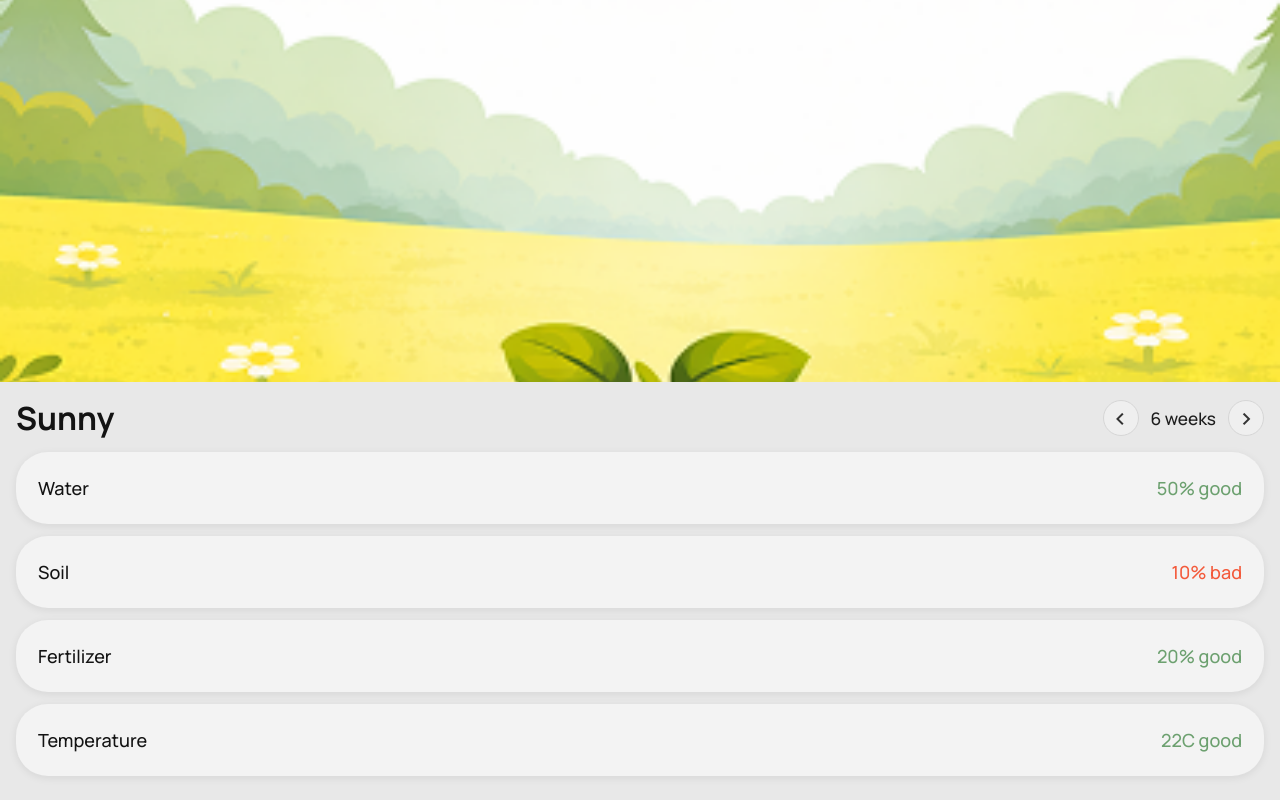
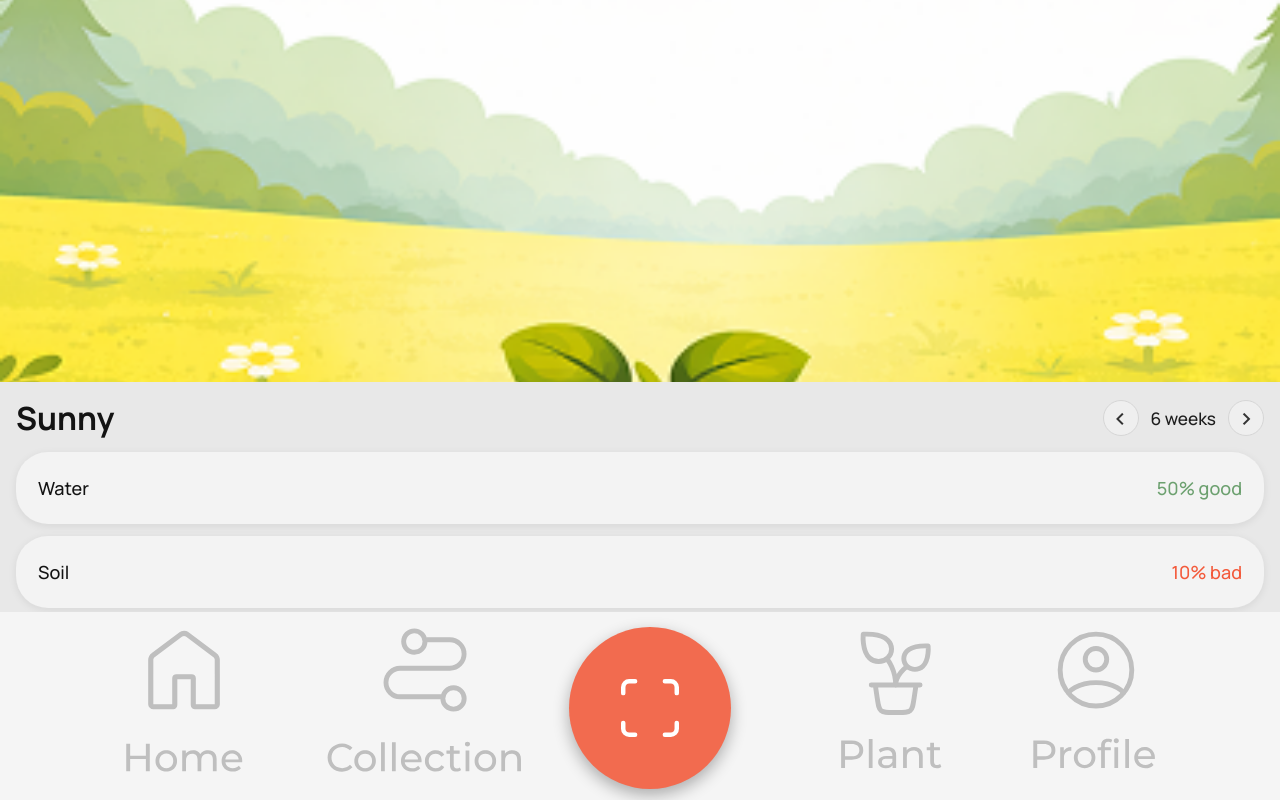
Before and after one commit to IH8C0DING/Botanical-garden, a React app: page / in a window 1280 px wide. Both pictures are taken after a click on the button 650 px from the left and 707 px from the top of the page. Shown: the top 800 px of the page. Built offline with nearby package versions, Linux system fonts and the light colour scheme; no server answers; the HTML template or start-up script is replaced by a standard one.

Commit message:
Fix plant page scroll by removing root flex clamp

```diff
--- a/src/App.css
+++ b/src/App.css
@@ -21,14 +21,13 @@
 #root {
 	min-height: 100dvh;
 	width: 100%;
-	display: flex;
-	justify-content: center;
 }
 
 .app-shell {
 	position: relative;
 	width: 100vw;
 	max-width: 393px;
+	margin: 0 auto;
 	height: 100dvh;
 	background: #0a0a0a;
 	color: var(--text);
@@ -71,10 +70,6 @@
 }
 
 @media (max-width: 900px), (hover: none) and (pointer: coarse), (max-device-width: 900px) {
-	#root {
-		justify-content: stretch;
-	}
-
 	.app-shell {
 		max-width: none;
 	}
@@ -469,10 +464,6 @@ button {
 }
 
 @media (max-width: 420px) {
-	#root {
-		justify-content: stretch;
-	}
-
 	.capture-stack {
 		bottom: calc(var(--bottom-nav-height) + 40px);
 	}
@@ -491,10 +482,24 @@ button {
 	margin: 0;
 	background: #e8e8e8;
 	color: #131313;
-	padding-bottom: 106px;
+	padding-bottom: calc(var(--bottom-nav-height) + 44px);
 	position: relative;
 	overflow-x: hidden;
 	overflow-y: visible;
+}
+
+.plant-nav-frame {
+	position: fixed;
+	left: 0;
+	right: 0;
+	bottom: 0;
+	width: 100%;
+	z-index: 20;
+}
+
+.plant-nav-center-button {
+	position: fixed;
+	z-index: 21;
 }
 
 .plant-hero {
--- a/src/App.jsx
+++ b/src/App.jsx
@@ -90,10 +90,10 @@ function PlantOverviewPage({ onOpenScanner }) {
         </article>
       </section>
 
-      <img src={bottomNavFrame} alt="" aria-hidden="true" className="bottom-nav-frame" />
+      <img src={bottomNavFrame} alt="" aria-hidden="true" className="bottom-nav-frame plant-nav-frame" />
       <button
         type="button"
-        className="nav-center-button"
+        className="nav-center-button plant-nav-center-button"
         aria-label="Back to scanner"
         onClick={onOpenScanner}
       >
```
